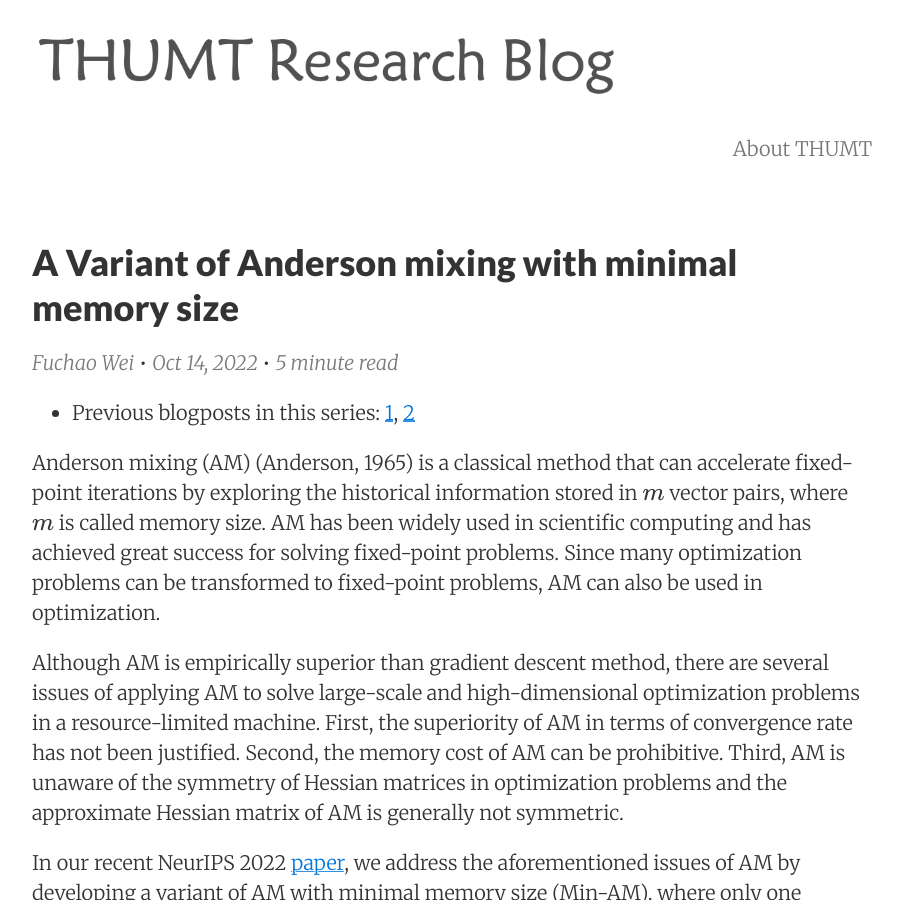
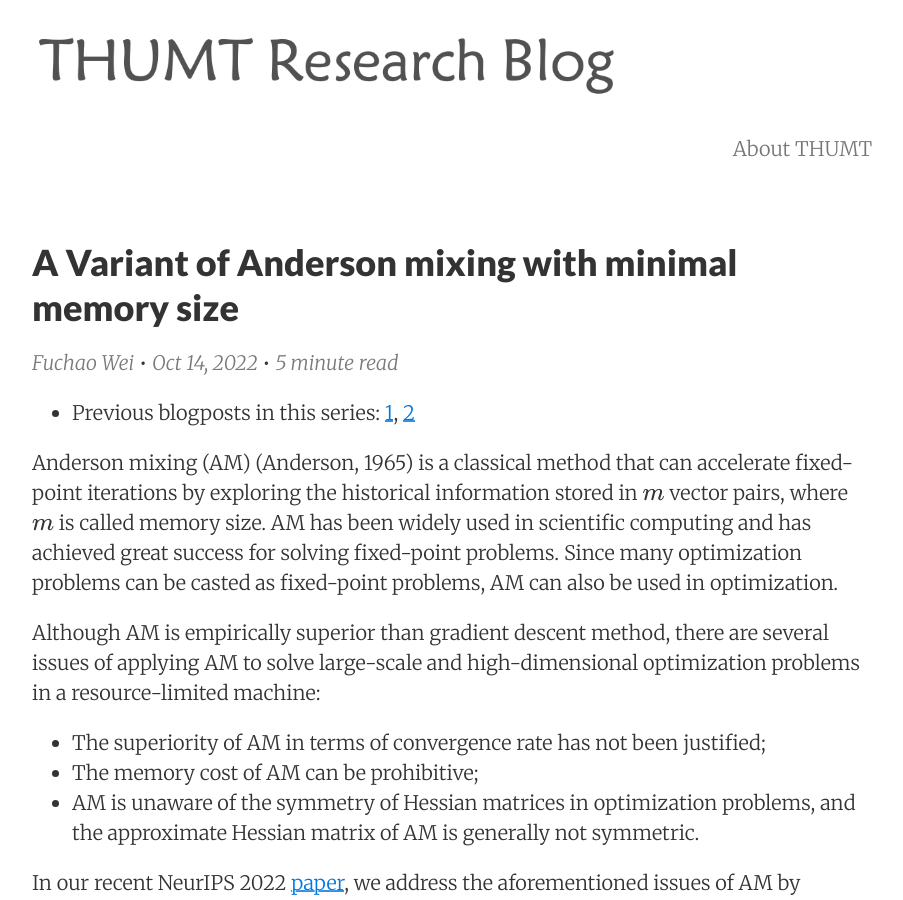
Before and after one commit to thumtblog/thumtblog.github.io, a Jekyll site: the page built from _posts/2022-10-14-minimal-memory-anderson-mixing.md, in a window 1280 px wide and 900 px high. Shown: the whole window, without its empty margins (188-1091 px from the left). Built offline with Jekyll 4.4.1, drawn with Linux system fonts in a browser that asks for light colours; nearby versions of some CDN libraries; formulas are drawn with MathJax 3; comment, search, counter and statistics services are not loaded; some of the changed text lies outside the part shown.

Commit message:
polish min-am

```diff
--- a/_posts/2022-10-14-minimal-memory-anderson-mixing.md
+++ b/_posts/2022-10-14-minimal-memory-anderson-mixing.md
@@ -9,9 +9,12 @@ image:      "/images/minimal-memory-anderson-mixing/imagenet-train-loss.png"
 
 - Previous blogposts in this series: [1](https://thumtblog.github.io/2021/10/30/stochastic-anderson-mixing/), [2](https://thumtblog.github.io/2022/03/20/short-term-recurrence-anderson-mixing/)
 
-Anderson mixing (AM) (Anderson, 1965) is a classical method that can accelerate fixed-point iterations by exploring the historical information stored in $$m$$ vector pairs, where $$m$$ is called memory size. AM has been widely used in scientific computing and has achieved great success for solving fixed-point problems. Since many optimization problems can be transformed to fixed-point problems, AM can also be used in optimization.
+Anderson mixing (AM) (Anderson, 1965) is a classical method that can accelerate fixed-point iterations by exploring the historical information stored in $$m$$ vector pairs, where $$m$$ is called memory size. AM has been widely used in scientific computing and has achieved great success for solving fixed-point problems. Since many optimization problems can be casted as fixed-point problems, AM can also be used in optimization.
 
-Although AM is empirically superior than gradient descent method, there are several issues of applying AM to solve large-scale and high-dimensional optimization problems in a resource-limited machine. First, the superiority of AM in terms of convergence rate has not been justified. Second, the memory cost of AM can be prohibitive. Third, AM is unaware of the symmetry of Hessian matrices in optimization problems and the approximate Hessian matrix of AM is generally not symmetric.
+Although AM is empirically superior than gradient descent method, there are several issues of applying AM to solve large-scale and high-dimensional optimization problems in a resource-limited machine:
+- The superiority of AM in terms of convergence rate has not been justified;
+- The memory cost of AM can be prohibitive;
+- AM is unaware of the symmetry of Hessian matrices in optimization problems, and the approximate Hessian matrix of AM is generally not symmetric.
 
 In our recent NeurIPS 2022 [paper](https://openreview.net/forum?id=ob8tk9Q_2tN), we address the aforementioned issues of AM by developing a variant of AM with minimal memory size (Min-AM), where only one additional modified vector pair need to be stored, namely the memory size is 1. Min-AM forms symmetric Hessian approximations and has definitely improved convergence over gradient descent (GD) method. We validate the correctness of the theory and the practical performance of Min-AM by solving several deterministic optimization and stochastic optimization problems.
 
```
Also changed, not shown: other parts of _posts/2022-10-14-minimal-memory-anderson-mixing.md (+5 -5 lines).
